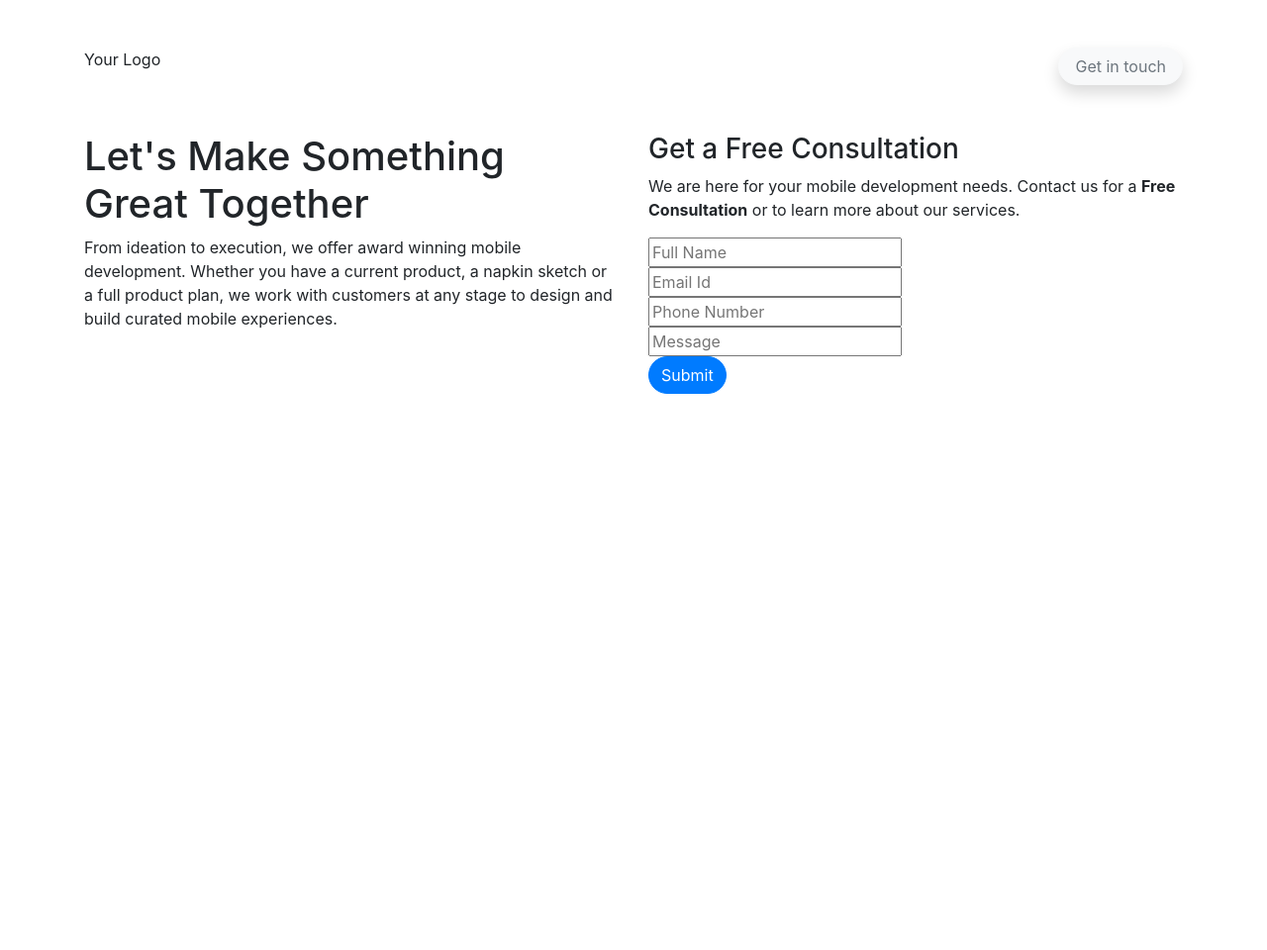
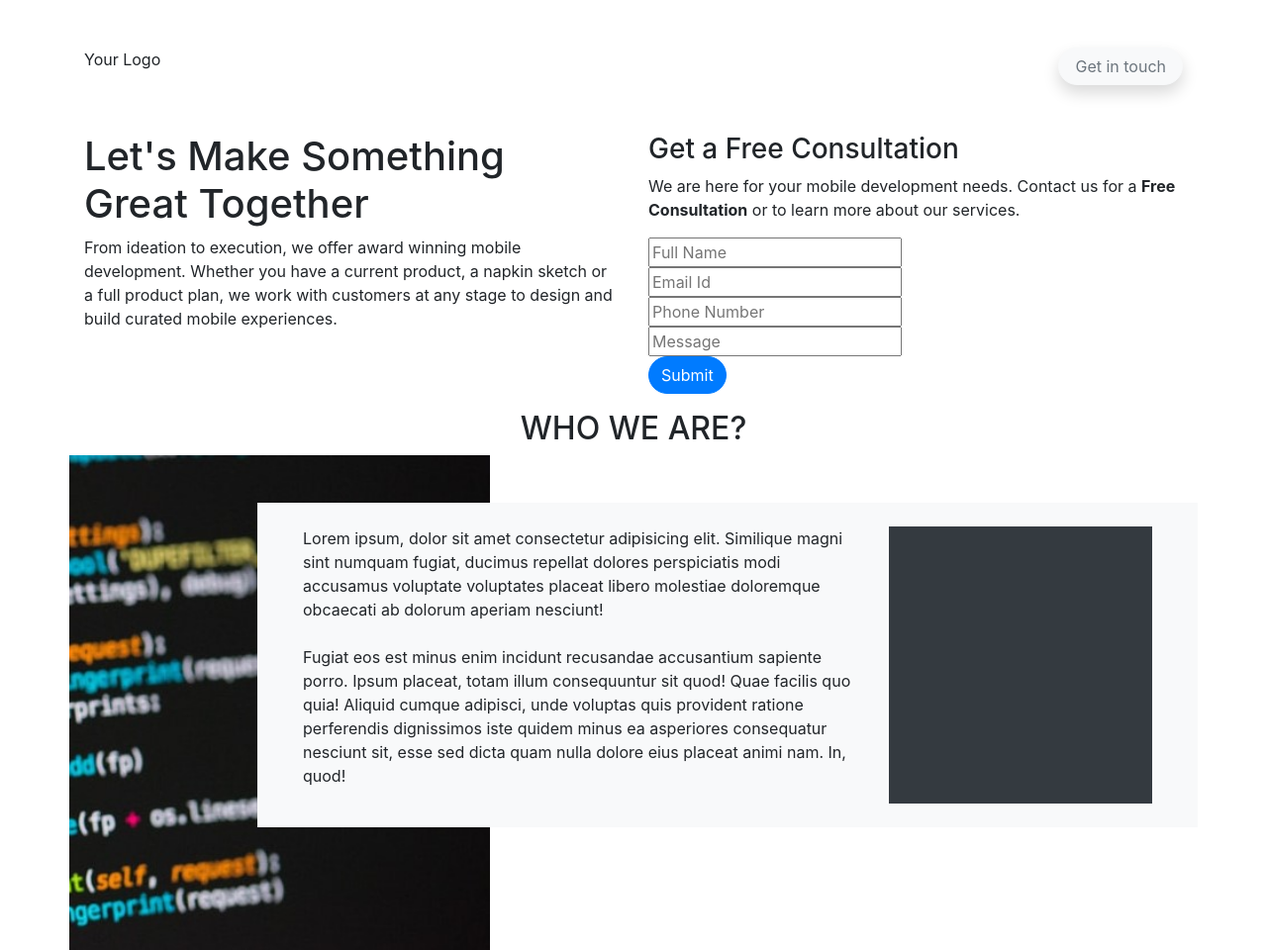
Before and after one commit to DexIlaganDev/psdtohtml, a website: page src/index.html in a window 1280 px wide. Shown: the whole page at 99% size. Before the commit the page ends 800 px from the top, so only its background shows below. Drawn offline with Linux system fonts and the light colour scheme.

Commit message:
who we are html structure

```diff
--- a/src/index.html
+++ b/src/index.html
@@ -66,8 +66,44 @@
    </section>
    <!-- end introduction -->
 
-   <section id="who-we-are">
+   <section id="who-we-are" >
+     <div class="container">
 
+       <div class="row">
+         <div class="col">
+          <h2 class="text-center text-uppercase">Who We Are?</h2>
+         </div>
+       </div>
+
+       <div class="row">
+
+        <div id="background">
+          <div class="col-10 offset-2 mt-5 bg-light">
+            <div class="d-flex px-3 py-4">
+              <article class="col-8">
+                <p>Lorem ipsum, dolor sit amet consectetur adipisicing elit.
+                  Similique magni sint numquam fugiat, ducimus repellat dolores perspiciatis modi accusamus voluptate voluptates placeat libero molestiae doloremque obcaecati ab dolorum aperiam nesciunt!
+
+                  <br><br>
+                  Fugiat eos est minus enim incidunt recusandae accusantium sapiente porro. Ipsum placeat, totam illum consequuntur sit quod! Quae facilis quo quia!
+                  Aliquid cumque adipisci, unde voluptas quis provident ratione perferendis dignissimos iste quidem minus ea asperiores consequatur nesciunt sit, esse sed dicta quam nulla dolore eius placeat animi nam. In, quod!
+              </article>
+              <div class="imagegray col-4">
+                <div class="h-100 w-100 bg-dark"></div>
+              </div>
+            </div>
+
+
+           </div>
+        </div>
+
+       </div>
+
+     </div>
+
+    <div>
+
+    </div>
    </section>
    <!-- end who we are-->
   <script src="/js/jquery.min.js"></script>
```
